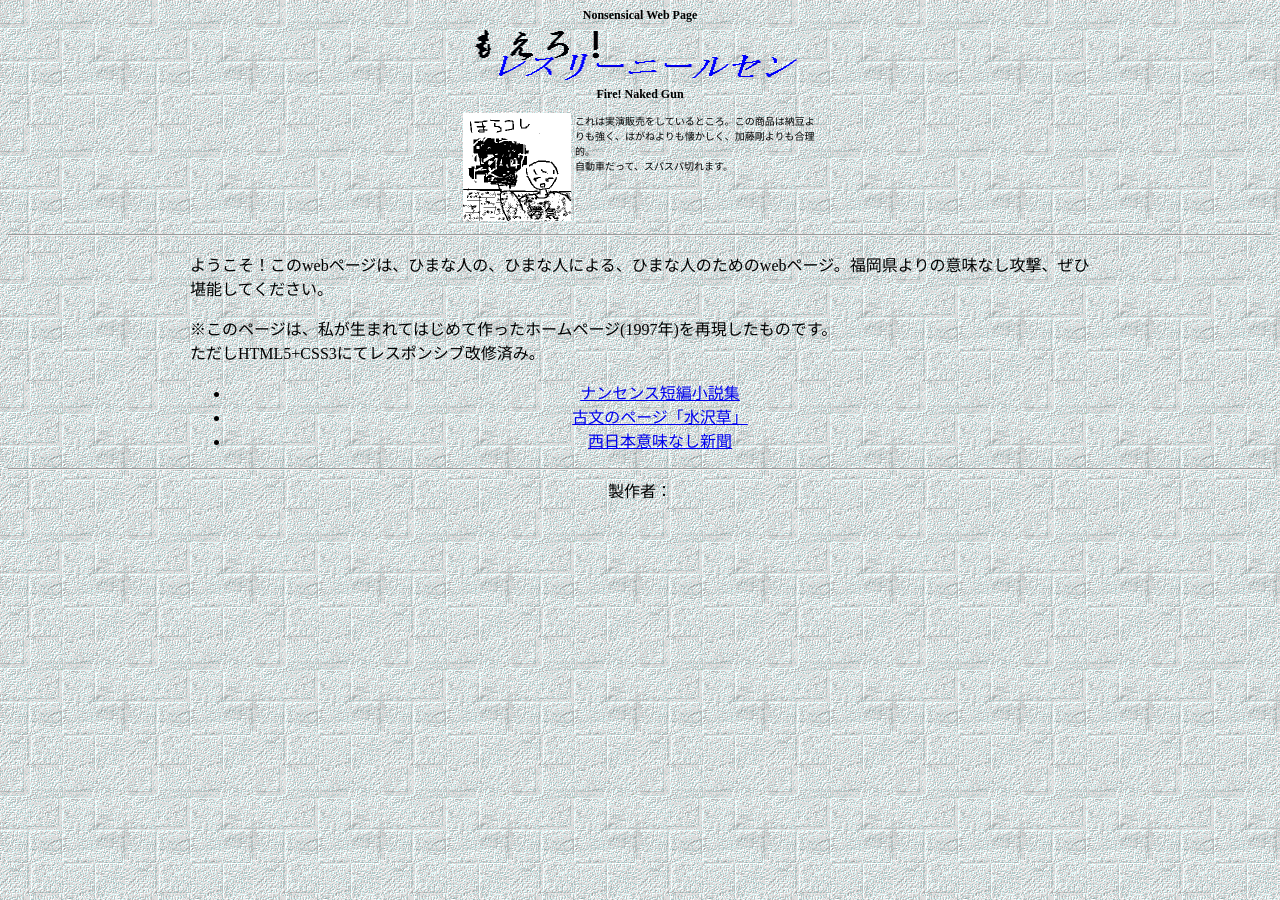
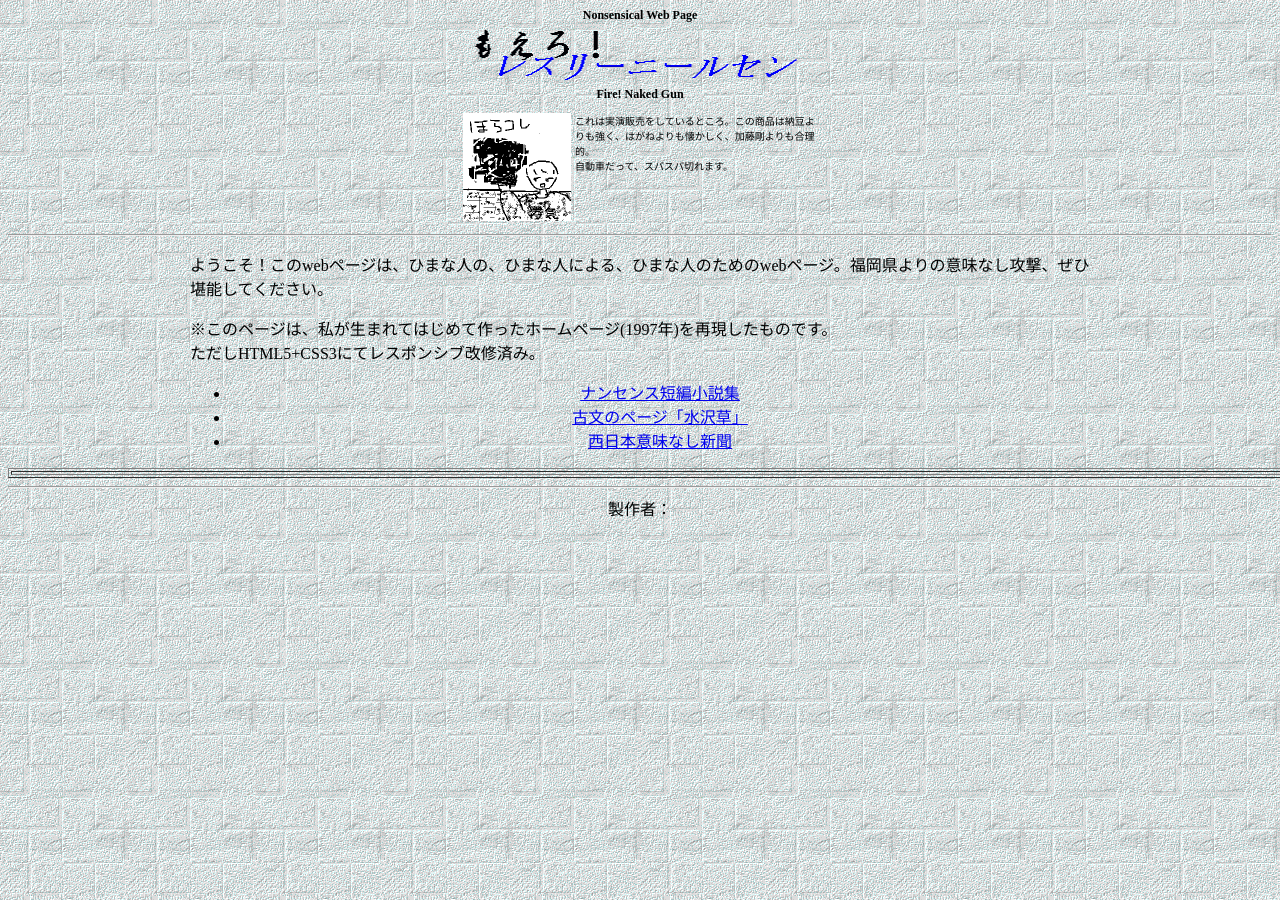
Before and after one commit to mtmt2199/mtmt2199.github.io, a Jekyll site: the page moero/moero.html, which Jekyll copies as it is, in a window 1280 px wide. Built offline with Jekyll 4.4.1, drawn with Linux system fonts in a browser that asks for light colours.

Commit message:
moero.html を更新

```diff
--- a/moero/moero.html
+++ b/moero/moero.html
@@ -49,6 +49,11 @@
 </UL>
 </div>
 
+<table border=1 width=1872px>
+<tr>
+<td>
+
+</td></tr></table>
 <HR align = center>
 
 製作者：
```
